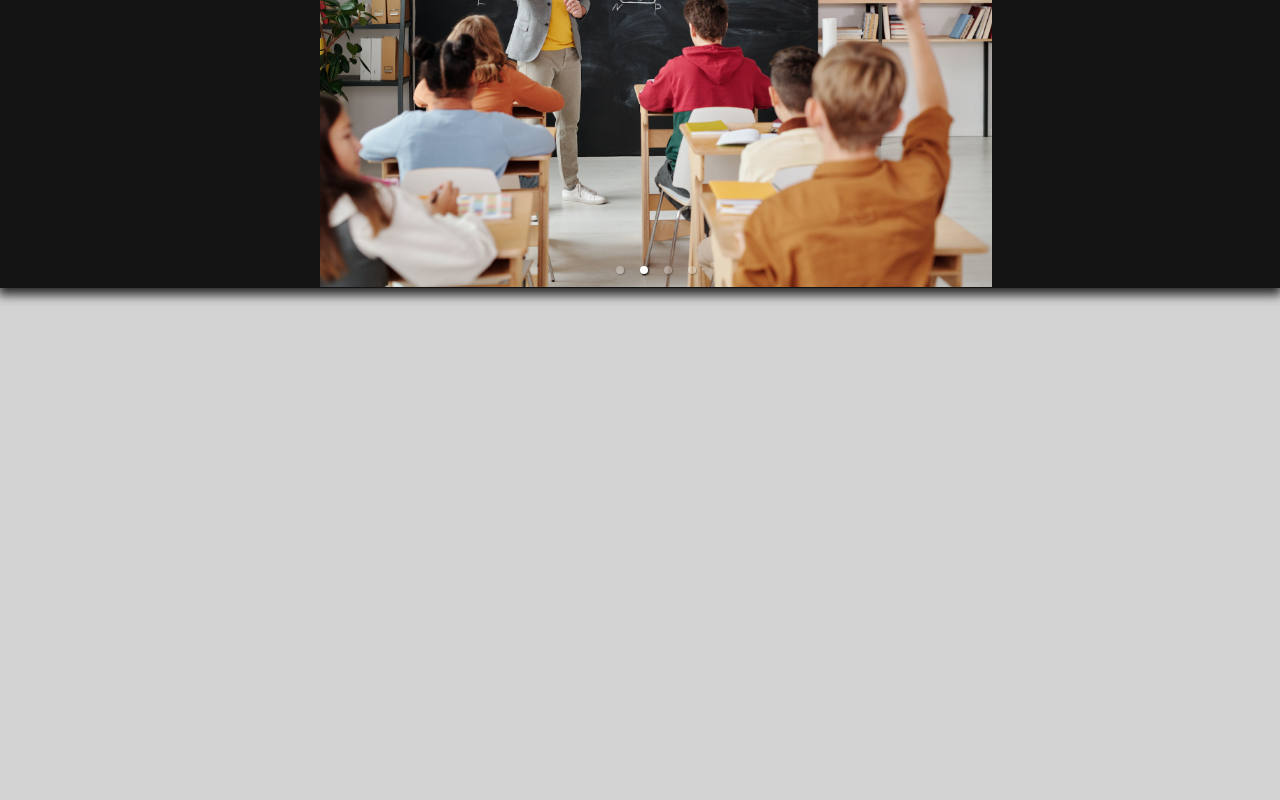
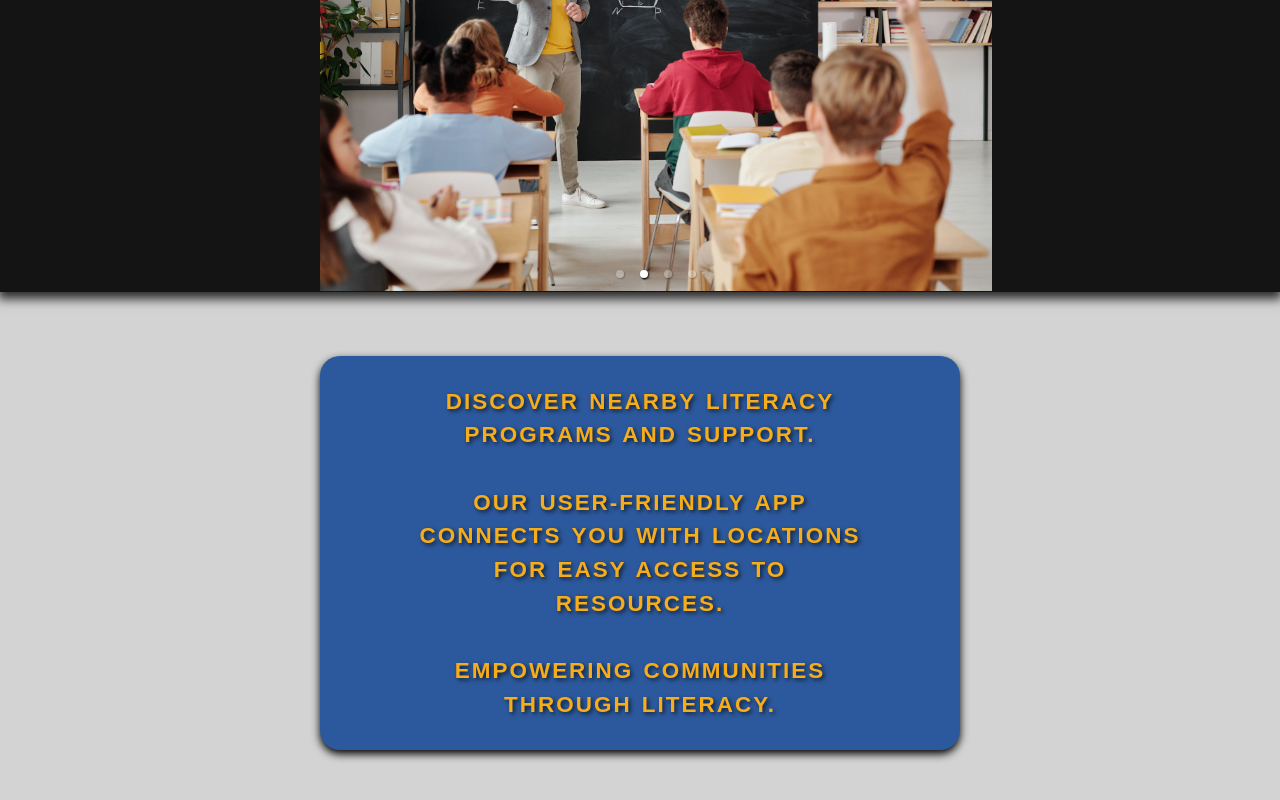
Before and after one commit to jRodriguezIV/9-4_hackathon-team-4, a React (Create React App) app: page / in a window 1280 px wide. Shown: the part 278-1078 px from the top of the page. Before the commit the page ends 800 px from the top, so only its background shows below. Built offline with nearby package versions, Linux system fonts and the light colour scheme; no server answers.

Commit message:
added a card with text introducing our website

```diff
--- a/src/Components/Carousel/CarouselComp.css
+++ b/src/Components/Carousel/CarouselComp.css
@@ -1,4 +1,6 @@
 .CarouselContainer {
+    margin-top:.05%;
+    padding-top:.25%;
     padding-left: 25%;
     background-color: rgb(20, 20, 20);
     box-shadow: 0px 5px 10px 2px rgba(0, 0, 0, 0.8);
--- a/src/Components/Carousel/CarouselComp.js
+++ b/src/Components/Carousel/CarouselComp.js
@@ -19,7 +19,7 @@ export default function CarouselComp() {
             dynamicHeight={false}
             stopOnHover={false}
             width={"70%"}
-            interval={3000}
+            interval={4000}
         >
 
             <div key={"image1"}>
--- a/src/Components/Common/NavBar/NavBar.css
+++ b/src/Components/Common/NavBar/NavBar.css
@@ -9,6 +9,7 @@
     font-size: 100%;
     font-family: sans-serif;
     letter-spacing: 1.5px;
+    box-shadow: 0px 5px 10px 2px rgba(0, 0, 0, 0.8);
 }
 
 .navbar img {
--- a/src/Pages/LandingPage/LandingPage.css
+++ b/src/Pages/LandingPage/LandingPage.css
@@ -0,0 +1,18 @@
+.textCard {
+    background-color: #2C599D;
+    font-family: sans-serif;
+    text-align: center;
+    color: #F7AD19;
+    font-size: 120%;
+    letter-spacing: 2px;
+    word-spacing: 2px;
+    line-height: 1.5;
+    margin: 5% 25% 5% 25%;
+    padding: .5% 7% .5% 7%;
+    border-radius: 20px;
+    box-shadow: 0 4px 8px rgb(0, 0, 0);
+    text-shadow: 2px 2px 4px rgba(0, 0, 0, 0.695);
+
+
+
+}
--- a/src/Pages/LandingPage/LandingPage.jsx
+++ b/src/Pages/LandingPage/LandingPage.jsx
@@ -1,6 +1,7 @@
 import {useEffect, useState} from 'react'
 import CarouselComp from "../../Components/Carousel/CarouselComp"
 import axios from 'axios'
+import "./LandingPage.css"
 
 const URL = process.env.REACT_APP_API_URL;
 const KEY = process.env.REACT_APP_API_KEY;
@@ -19,6 +20,12 @@ function LandingPage() {
   return (
     <div className="LandingPage">
       <CarouselComp />
+
+      <div className='textCard'>
+        <h3>
+        DISCOVER NEARBY LITERACY PROGRAMS AND SUPPORT.<br/><br/> OUR USER-FRIENDLY APP CONNECTS YOU WITH LOCATIONS FOR EASY ACCESS TO RESOURCES.<br/><br/>EMPOWERING COMMUNITIES THROUGH LITERACY.
+        </h3>
+      </div>
     </div>
   );
 }
```
